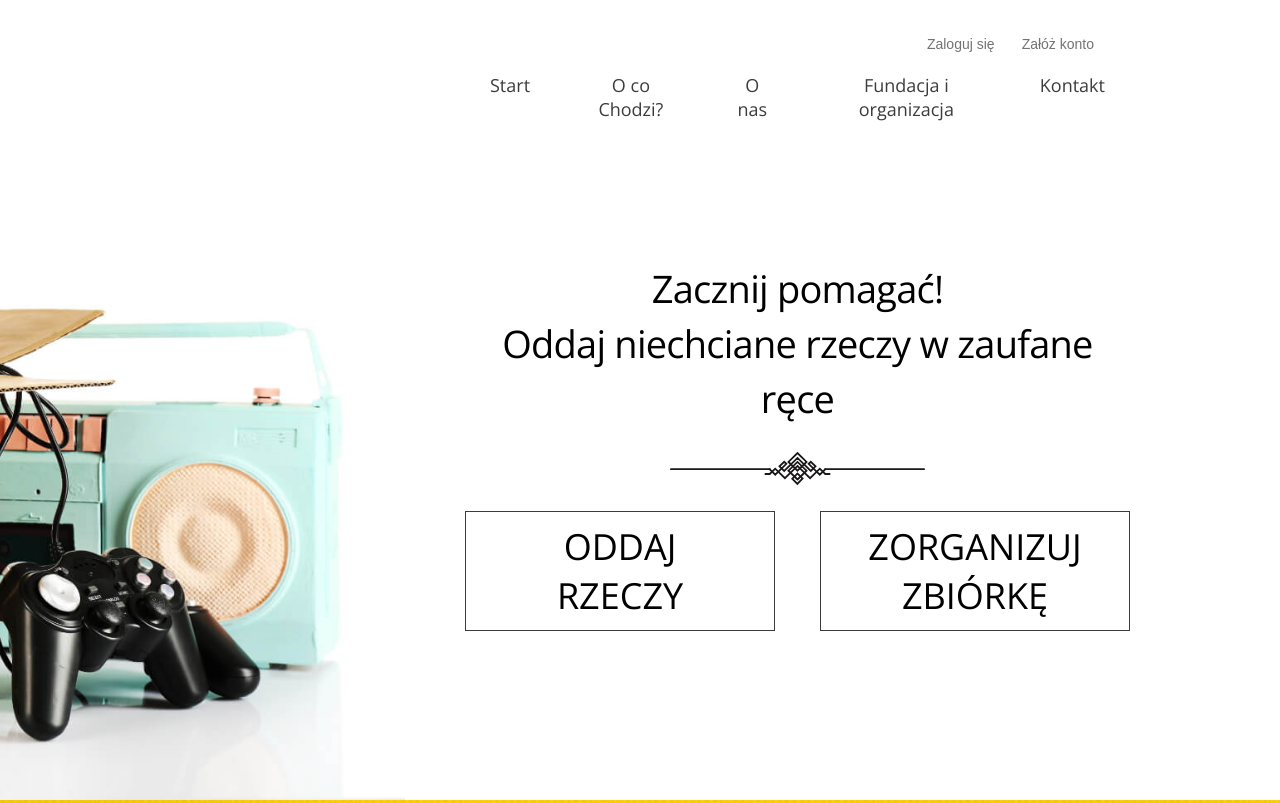
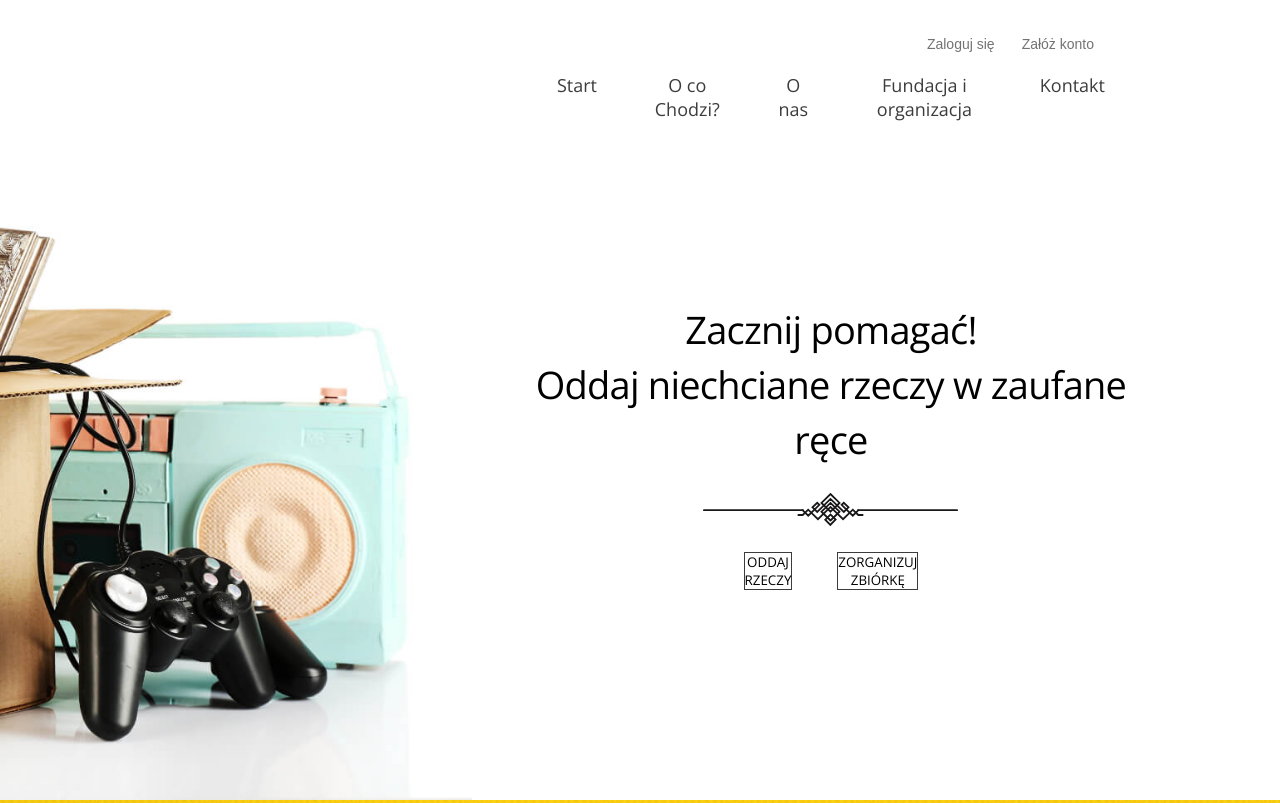
Before and after one commit to Bonifacy1231/SecondLife, a React (Vite) app: page /#/ in a window 1280 px wide. Shown: the top 803 px of the page. Built offline with nearby package versions, Linux system fonts and the light colour scheme.

Commit message:
Creating a more unverifiable mixin

```diff
--- a/src/scss/settings/_mixins.scss
+++ b/src/scss/settings/_mixins.scss
@@ -26,9 +26,6 @@
 }
 
 @mixin button {
-  height: 120px;
-  width: 310px;
-  font-size: 3.6rem;
   border: 0.75px solid $ColorsText;
   background-color: transparent;
   font-family: $fontOpenSans;
```
